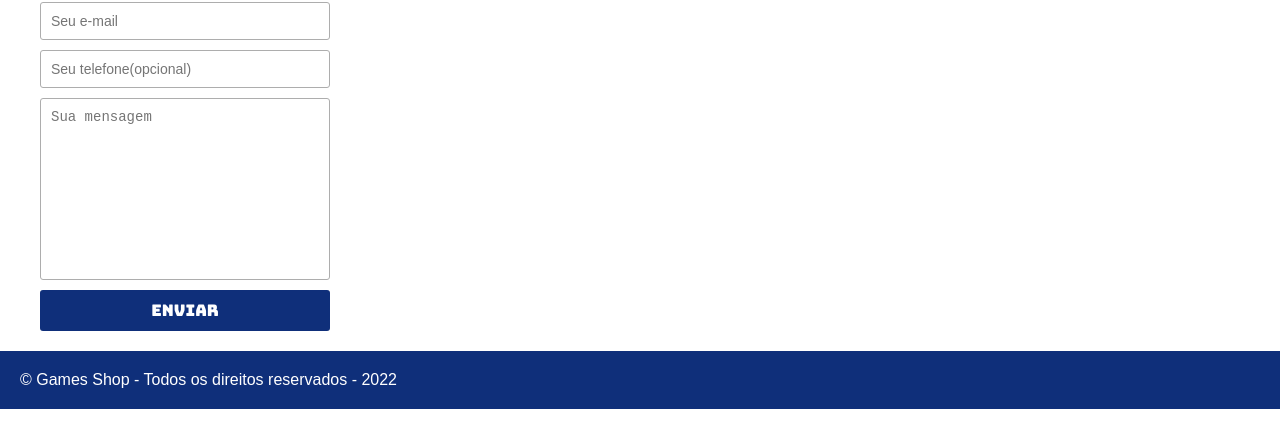
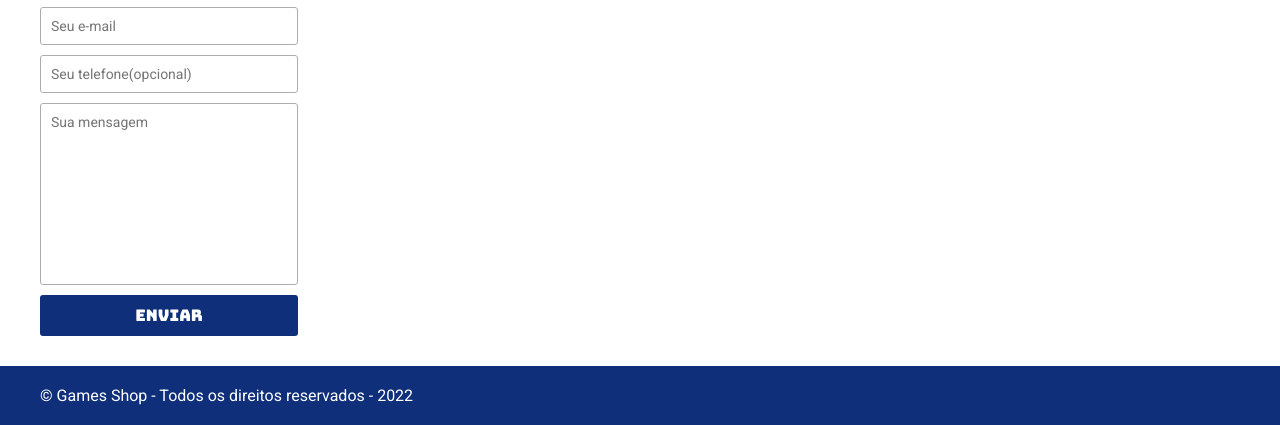
Before and after one commit to joaoxmb/landing-page-games-shop, a plain HTML site: page index.html in a window 1280 px wide. Shown: the part 714-1139 px from the top of the page. Drawn offline with Linux system fonts and the light colour scheme.

Commit message:
chore: changing some css options

```diff
--- a/index.html
+++ b/index.html
@@ -3,7 +3,7 @@
 <head>
   <meta charset="UTF-8">
   <meta name="viewport" content="width=device-width, initial-scale=1.0">
-  <title>Landing Page Gamer</title>
+  <title>Games Shop - A sua loja de games</title>
 
   <link rel="stylesheet" href="/main.css">
 </head>
@@ -101,7 +101,9 @@
     </div>
   </section>
   <footer>
-    <p>© Games Shop - Todos os direitos reservados - 2022</p>
+    <div class="container">
+      <p>© Games Shop - Todos os direitos reservados - 2022</p>
+    </div>
   </footer>
 </body>
 </html>
--- a/main.css
+++ b/main.css
@@ -1,4 +1,4 @@
-@import url('https://fonts.googleapis.com/css2?family=Bungee&display=swap');
+@import url('https://fonts.googleapis.com/css2?family=Bungee&family=Roboto:wght@300;400;500&display=swap');
 :root{
   --main-color: #0f2f7a;
 }
@@ -7,25 +7,31 @@
   padding: 0;
   box-sizing: border-box;
 }
-p,address{
-  font-family: Arial, Helvetica, sans-serif;
+body{
+  font-family: 'Roboto', sans-serif;
 }
 a{
   text-decoration: none;
 }
 h1,h2,h3,h4{
   font-family: 'Bungee', cursive;
+  font-weight: normal;
   color: var(--main-color);
 }
 h2{
   font-size: 30px;
 }
+button{
+  cursor: pointer;
+}
 .container{
+  width: 100%;
   max-width: 1200px;
   display: flex;
   justify-content: space-between;
   align-items: center;
   margin: 0 auto;
+  gap: 30px;
 }
 header{
   background-color: var(--main-color);
@@ -40,7 +46,7 @@ header ul li{
   margin-left: 12px;
 }
 header ul a{
-  color: white;
+  color: rgb(217, 217, 217);
   font-size: 20px;
   transition: color 1s;
 }
@@ -48,7 +54,7 @@ header ul a:hover{
   color: aquamarine;
 }
 section{
-  margin-top: 20px;
+  margin-top: 30px;
 }
 section#about .container{
   align-items: start;
@@ -56,49 +62,51 @@ section#about .container{
 section#about .container > img{
   width: 50%;
 }
-section#about .container > div{
-  margin-left: 20px;
-}
 section#about h2{
   margin-bottom: 10px;
 }
 section#about p{
   margin-bottom: 10px;
 }
-section#about ul img{
+.brand-list img{
   height: 25px;
   margin-right: 20px;
 }
-section#about ul li{
+.brand-list li{
   display: inline-flex;
 }
 section#contact .container{
-  flex-direction: column;
-  align-items: start;
+  display: block;
 }
-section#contact .container h2, h3{
+section#contact .container h3{
   margin-bottom: 15px;
 }
-section#contact .contact-methods{
+.contact-methods{
   width: 100%;
   display: flex;
   justify-content: space-between;
 }
-section#contact form{
+.contact-methods form{
   display: flex;
   flex-direction: column;
 }
-section#contact form input,textarea{
+.contact-methods form input,.contact-methods form textarea{
   border: 1px solid rgb(173, 173, 173);
   border-radius: 3px;
   padding: 10px;
   margin-bottom: 10px;
   font-size: 14px;
+  font-family: 'Roboto', sans-serif;
+  outline: none;
 }
-section#contact form textarea{
+.contact-methods form input:focus,.contact-methods form textarea:focus{
+  box-shadow: 0 0 0 2px var(--main-color);
+  border-color: white;
+}
+.contact-methods textarea{
   resize: none;
 }
-section#contact form button{
+.contact-methods button{
   background-color: var(--main-color);
   padding: 10px;
   color: white;
@@ -107,20 +115,26 @@ section#contact form button{
   border: none;
   border-radius: 3px;
 }
-section#contact ul li{
+.contact-methods button:hover{
+  background-color: #214290;
+}
+.social-links img{
+  height: 30px;
+}
+.social-links li{
   display: inline;
   margin-right: 10px;
 }
-section#contact ul img{
-  height: 30px;
-}
-section#contact address{
+.contact-methods address{
   font-style: normal;
 }
 footer{
   background-color: var(--main-color);
   padding: 20px;
-  margin-top: 20px;
+  margin-top: 30px;
+}
+footer .container{
+  display: block;
 }
 footer p{
   color: white;
```
